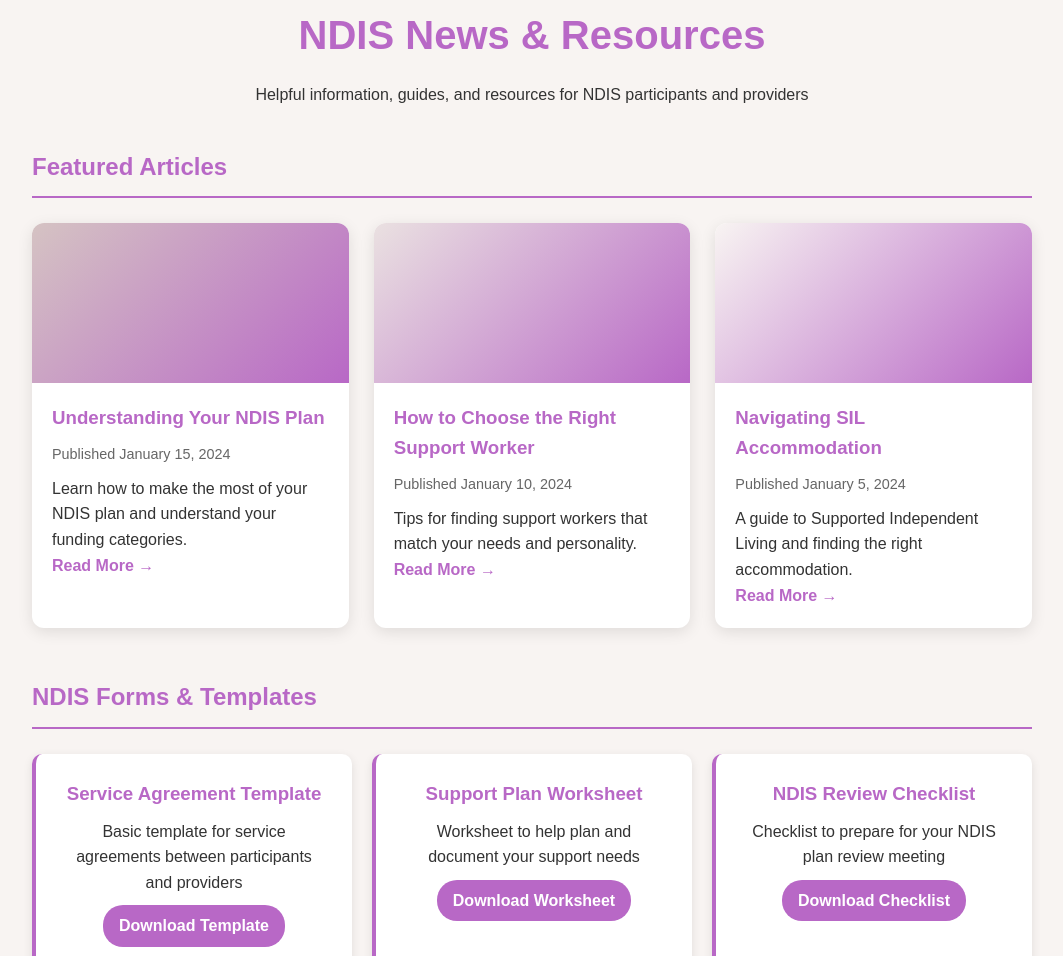
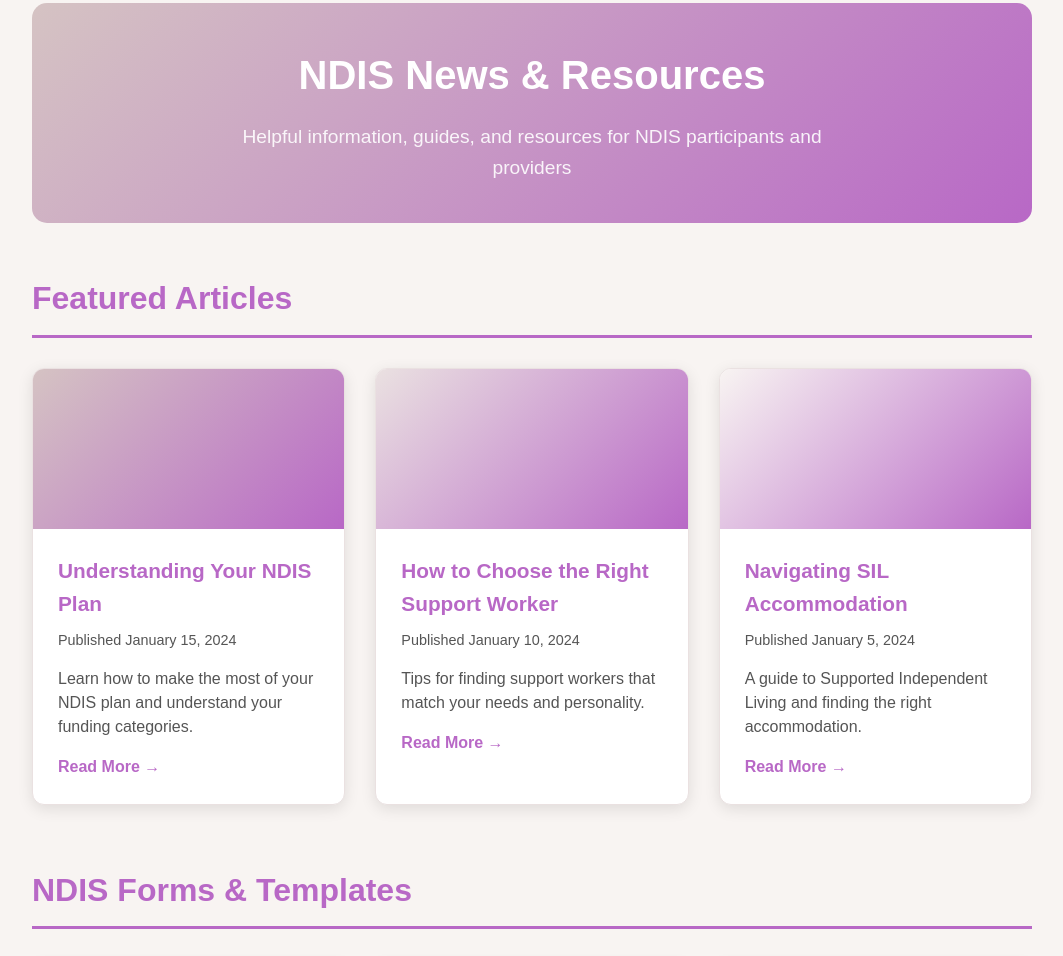
Before and after one commit to jaydenf1995-rgb/NDIS-Service-Finder, a website: page public/blog.html in a window 1280 px wide. Shown: the part 217-1173 px from the top of the page, without its empty margins (108-1171 px from the left). Drawn offline with Linux system fonts and the light colour scheme.

Commit message:
Update style.css

```diff
--- a/public/style.css
+++ b/public/style.css
@@ -728,29 +728,170 @@
     transform: translateY(0);
 }
 
-/* Blog & News Styles */
+/* ===== BLOG & RESOURCES STYLES ===== */
+
+/* Blog Header */
 .blog-header {
     text-align: center;
-    margin-bottom: 40px;
+    margin-bottom: 50px;
+    padding: 40px 20px;
+    background: linear-gradient(135deg, var(--color-1) 0%, var(--color-4) 100%);
+    color: white;
+    border-radius: 15px;
 }
 
 .blog-header h1 {
-    color: var(--color-4);
+    color: white;
     margin-bottom: 15px;
     font-size: 2.5em;
 }
 
+.blog-header p {
+    font-size: 1.2em;
+    opacity: 0.9;
+    max-width: 600px;
+    margin: 0 auto;
+}
+
+.articles-section, .resources-section {
+    margin-bottom: 60px;
+}
+
+.articles-section h2, .resources-section h2 {
+    color: var(--color-4);
+    margin-bottom: 30px;
+    border-bottom: 3px solid var(--color-4);
+    padding-bottom: 10px;
+    font-size: 2em;
+}
+
+.articles-grid {
+    display: grid;
+    grid-template-columns: repeat(auto-fit, minmax(300px, 1fr));
+    gap: 30px;
+}
+
+.article-card {
+    background: white;
+    border-radius: 12px;
+    overflow: hidden;
+    box-shadow: 0 4px 15px rgba(0,0,0,0.1);
+    transition: transform 0.3s ease;
+    border: 1px solid var(--color-2);
+}
+
+.article-card:hover {
+    transform: translateY(-5px);
+}
+
+.article-image {
+    height: 160px;
+    background: var(--color-2);
+}
+
+.article-content {
+    padding: 25px;
+}
+
+.article-content h3 {
+    color: var(--color-4);
+    margin-bottom: 10px;
+    font-size: 1.3em;
+}
+
+.article-meta {
+    color: #666;
+    font-size: 0.9em;
+    margin-bottom: 15px;
+}
+
+.article-content p {
+    color: #555;
+    line-height: 1.5;
+    margin-bottom: 15px;
+}
+
+.read-more {
+    color: var(--color-4);
+    text-decoration: none;
+    font-weight: bold;
+    display: inline-block;
+}
+
+.read-more:hover {
+    text-decoration: underline;
+}
+
+.resources-grid {
+    display: grid;
+    grid-template-columns: repeat(auto-fit, minmax(280px, 1fr));
+    gap: 25px;
+}
+
+.resource-card {
+    background: white;
+    padding: 30px;
+    border-radius: 10px;
+    box-shadow: 0 3px 10px rgba(0,0,0,0.1);
+    border-left: 4px solid var(--color-4);
+    text-align: center;
+    transition: transform 0.3s ease;
+}
+
+.resource-card:hover {
+    transform: translateY(-3px);
+}
+
+.resource-card h3 {
+    color: var(--color-4);
+    margin-bottom: 15px;
+    font-size: 1.2em;
+}
+
+.resource-card p {
+    color: #666;
+    line-height: 1.5;
+    margin-bottom: 20px;
+}
+
+.resource-link {
+    display: inline-block;
+    background: var(--color-4);
+    color: white;
+    padding: 10px 20px;
+    border-radius: 25px;
+    text-decoration: none;
+    font-weight: bold;
+    transition: transform 0.3s ease;
+}
+
+.resource-link:hover {
+    transform: translateY(-2px);
+    background: var(--color-1);
+}
+
 .newsletter-section {
     margin-bottom: 40px;
 }
 
 .newsletter-card {
     background: white;
-    padding: 30px;
+    padding: 40px;
     border-radius: 15px;
     box-shadow: 0 4px 15px rgba(0,0,0,0.1);
     text-align: center;
     border-left: 5px solid var(--color-4);
+}
+
+.newsletter-card h2 {
+    color: var(--color-4);
+    margin-bottom: 15px;
+}
+
+.newsletter-card p {
+    color: #666;
+    margin-bottom: 25px;
+    font-size: 1.1em;
 }
 
 .newsletter-form {
@@ -770,100 +911,12 @@
     font-size: 16px;
 }
 
-.articles-section, .resources-section {
-    margin-bottom: 50px;
-}
-
-.articles-section h2, .resources-section h2 {
-    color: var(--color-4);
-    margin-bottom: 25px;
-    border-bottom: 2px solid var(--color-4);
-    padding-bottom: 10px;
-}
-
-.articles-grid {
-    display: grid;
-    grid-template-columns: repeat(auto-fit, minmax(300px, 1fr));
-    gap: 25px;
-}
-
-.article-card {
-    background: white;
-    border-radius: 12px;
-    overflow: hidden;
-    box-shadow: 0 4px 15px rgba(0,0,0,0.1);
-    transition: transform 0.3s ease;
-}
-
-.article-card:hover {
-    transform: translateY(-5px);
-}
-
-.article-image {
-    height: 160px;
-    background: var(--color-2);
-}
-
-.article-content {
-    padding: 20px;
-}
-
-.article-content h3 {
-    color: var(--color-4);
-    margin-bottom: 10px;
-}
-
-.article-meta {
-    color: #666;
-    font-size: 0.9em;
-    margin-bottom: 10px;
-}
-
-.read-more {
-    color: var(--color-4);
-    text-decoration: none;
-    font-weight: bold;
-}
-
-.read-more:hover {
-    text-decoration: underline;
-}
-
-.resources-grid {
-    display: grid;
-    grid-template-columns: repeat(auto-fit, minmax(250px, 1fr));
-    gap: 20px;
-}
-
-.resource-card {
-    background: white;
-    padding: 25px;
-    border-radius: 10px;
-    box-shadow: 0 3px 10px rgba(0,0,0,0.1);
-    border-left: 4px solid var(--color-4);
-    text-align: center;
-}
-
-.resource-card h3 {
-    color: var(--color-4);
-    margin-bottom: 10px;
-}
-
-.resource-link {
-    display: inline-block;
-    background: var(--color-4);
-    color: white;
-    padding: 8px 16px;
-    border-radius: 20px;
-    text-decoration: none;
-    font-weight: bold;
-    margin-top: 10px;
-    transition: transform 0.3s ease;
-}
-
-.resource-link:hover {
-    transform: translateY(-2px);
-}
+.newsletter-form input:focus {
+    outline: none;
+    border-color: var(--color-4);
+}
+
+/* ===== END BLOG STYLES ===== */
 
 /* Service Details Reviews */
 .service-meta {
@@ -1393,6 +1446,31 @@
         align-items: flex-start;
         gap: 5px;
     }
+
+    /* Blog Responsive */
+    .blog-header {
+        padding: 30px 15px;
+    }
+
+    .blog-header h1 {
+        font-size: 2em;
+    }
+
+    .articles-grid {
+        grid-template-columns: 1fr;
+    }
+
+    .resources-grid {
+        grid-template-columns: 1fr;
+    }
+
+    .newsletter-form {
+        flex-direction: column;
+    }
+
+    .resource-card, .article-content {
+        padding: 20px;
+    }
 }
 
 @media (max-width: 600px) {
@@ -1425,6 +1503,7 @@
         font-size: 1.2em;
     }
 }
+
 /* Section subtitles */
 .section-subtitle {
     color: #666;
@@ -1432,8 +1511,8 @@
     margin-bottom: 20px;
     text-align: center;
     font-style: italic;
-
-}
+}
+
 .add-service-btn {
   background-color: #2563eb; /* Nice blue color */
   color: white;
@@ -1447,6 +1526,7 @@
 .add-service-btn:hover {
   background-color: #1d4ed8; /* Darker blue on hover */
 }
+
 /* Ensure service photos work with your existing card style */
 .service-photo {
     width: 80px;
```
